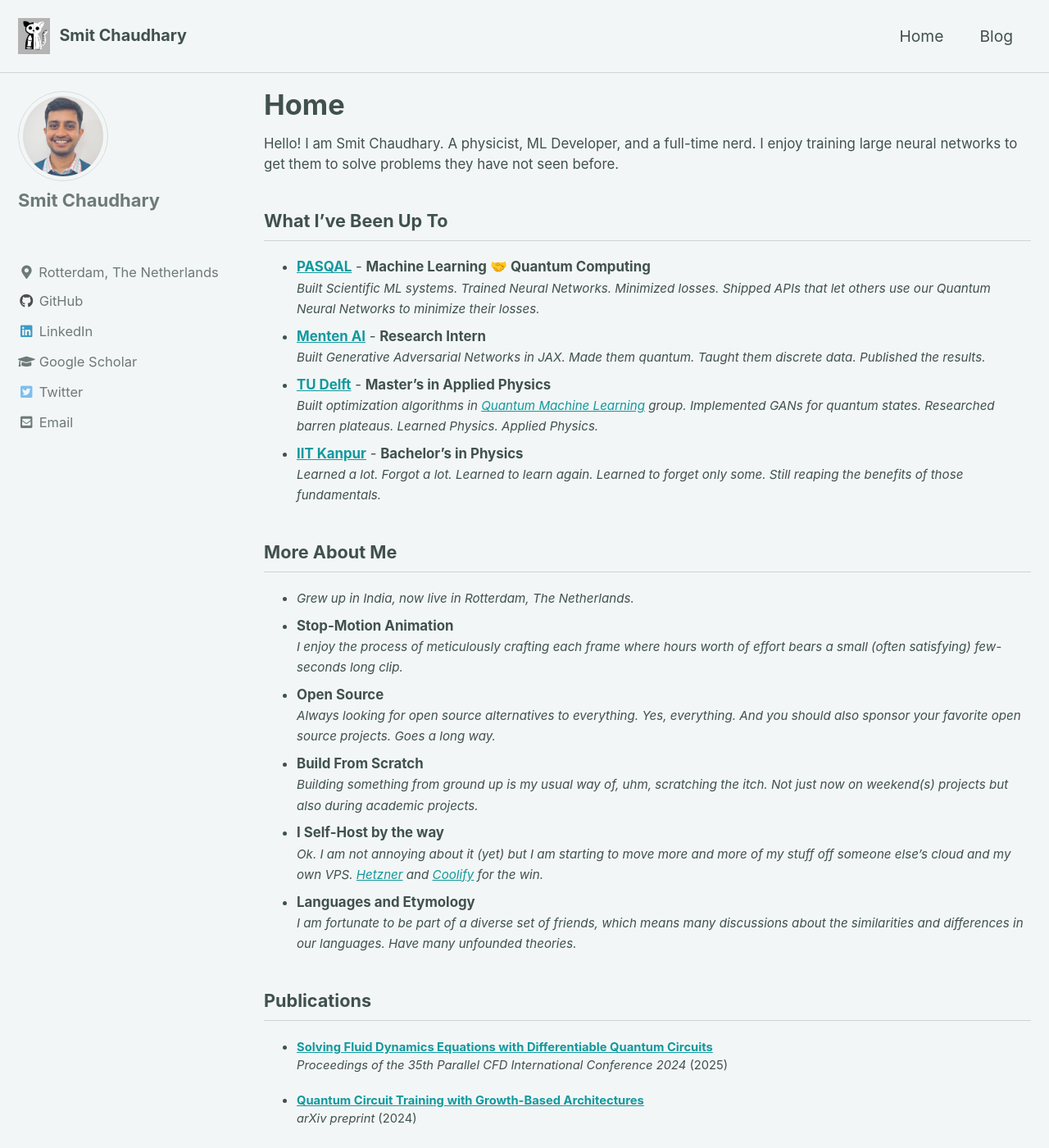
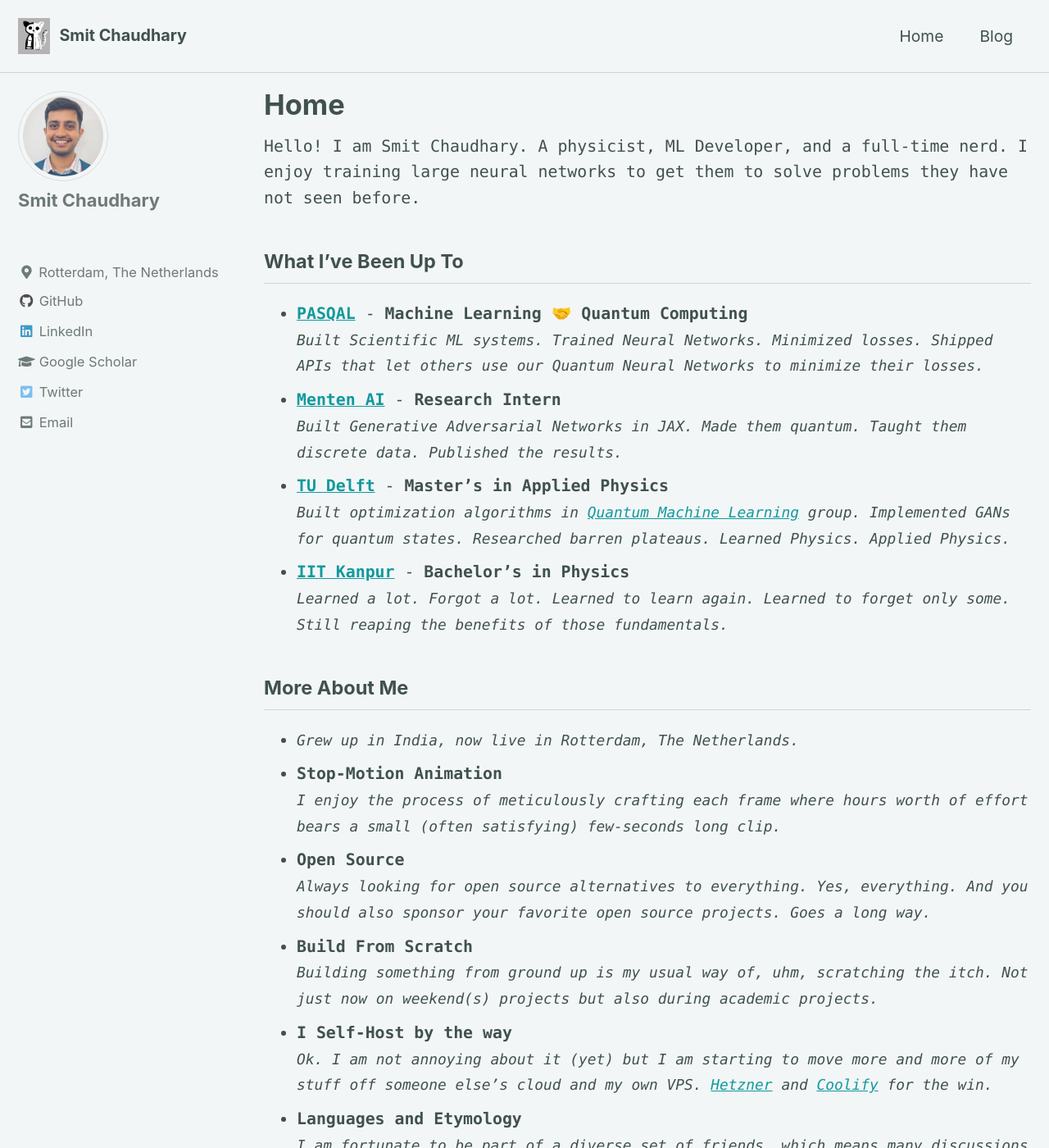
Before and after one commit to smitchaudhary/smitchaudhary.github.io, a Jekyll site: the page built from index.md, in a window 1280 px wide and 1400 px high. Shown: the whole window at 82% size. Built offline with Jekyll 4.4.1, drawn with Linux system fonts in a browser that asks for light colours; cached includes are drawn as plain includes.

Commit message:
Update fonts

```diff
--- a/assets/css/main.scss
+++ b/assets/css/main.scss
@@ -7,6 +7,32 @@ search: false
 
 @import "minimal-mistakes/skins/{{ site.minimal_mistakes_skin | default: 'default' }}"; // skin
 @import "minimal-mistakes"; // main partials
+// Custom CSS for blog post monospaced font
+.layout--single .page__content,
+.layout--single .page__content p,
+.layout--single .page__content li,
+.layout--single .page__content blockquote {
+  font-family: "Monaco", "Consolas", "Lucida Console", monospace;
+  font-size: 0.95em;
+  line-height: 1.6;
+}
+
+.layout--single .page__content h1,
+.layout--single .page__content h2,
+.layout--single .page__content h3,
+.layout--single .page__content h4,
+.layout--single .page__content h5,
+.layout--single .page__content h6 {
+  font-family: $sans-serif;
+}
+
+.layout--single .page__content code,
+.layout--single .page__content pre {
+  font-family: "Courier New", monospace;
+  background-color: #f5f5f5;
+  padding: 2px 4px;
+  border-radius: 3px;
+}
 
 // Custom font size overrides for smaller text
 .page__content {
```
